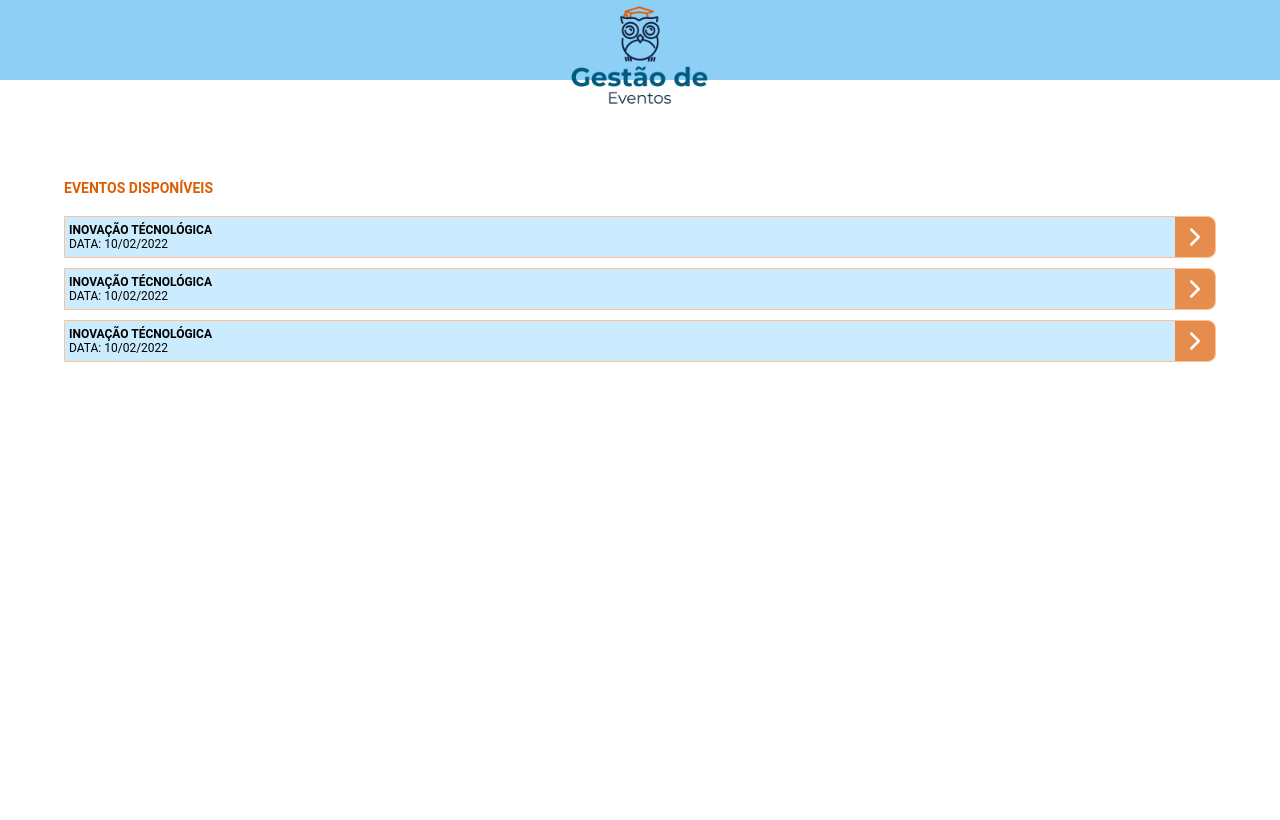
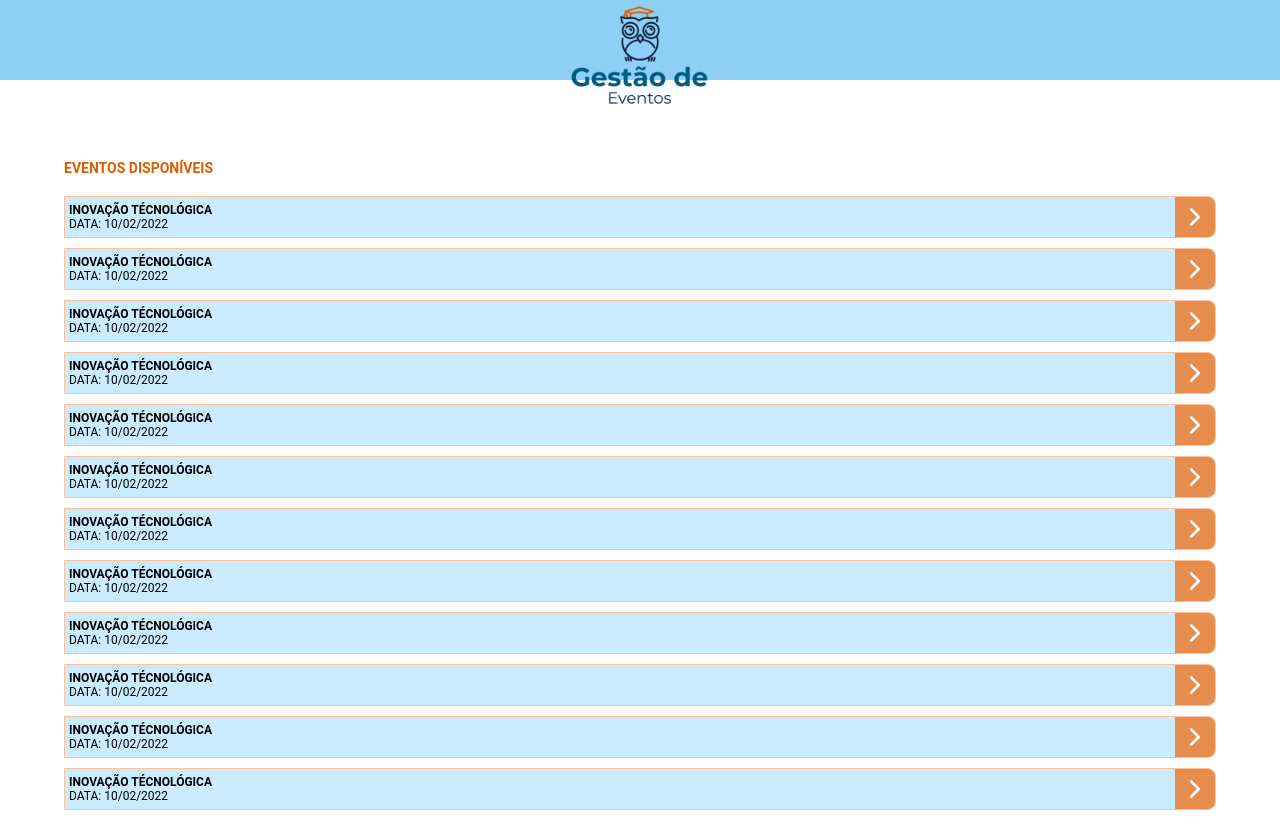
Before and after one commit to EricEOL/event_management, a Next.js app: page /events in a window 1280 px wide. Built offline with nearby package versions, Linux system fonts and the light colour scheme.

Commit message:
home page incremente (welcome)

```diff
--- a/components/Header/styles.module.scss
+++ b/components/Header/styles.module.scss
@@ -6,7 +6,7 @@
   height: 80px;
   background-color: #8ED0F5;
 
-  margin-bottom: 100px;
+  margin-bottom: 80px;
 
   a {
     img {
--- a/pages/events/index.tsx
+++ b/pages/events/index.tsx
@@ -9,6 +9,15 @@ const Events = () => {
       <EventBar />
       <EventBar />
       <EventBar />
+      <EventBar />
+      <EventBar />
+      <EventBar />
+      <EventBar />
+      <EventBar />
+      <EventBar />
+      <EventBar />
+      <EventBar />
+      <EventBar />
     </section>
   )
 }
--- a/pages/index.tsx
+++ b/pages/index.tsx
@@ -4,6 +4,11 @@ import styles from './home.module.scss';
 const Home = () => {
   return (
     <div className={styles.containerContent}>
+
+      <div className={styles.welcome}>
+        <h2>Seja bem-vindo! 😁</h2>
+        <p>Temos muitos eventos preparados para você </p>
+      </div>
 
       <Link href="/manager/signin">
         <div className={styles.card}>
```
Also changed, not shown: pages/home.module.scss (+16 -0 lines).
